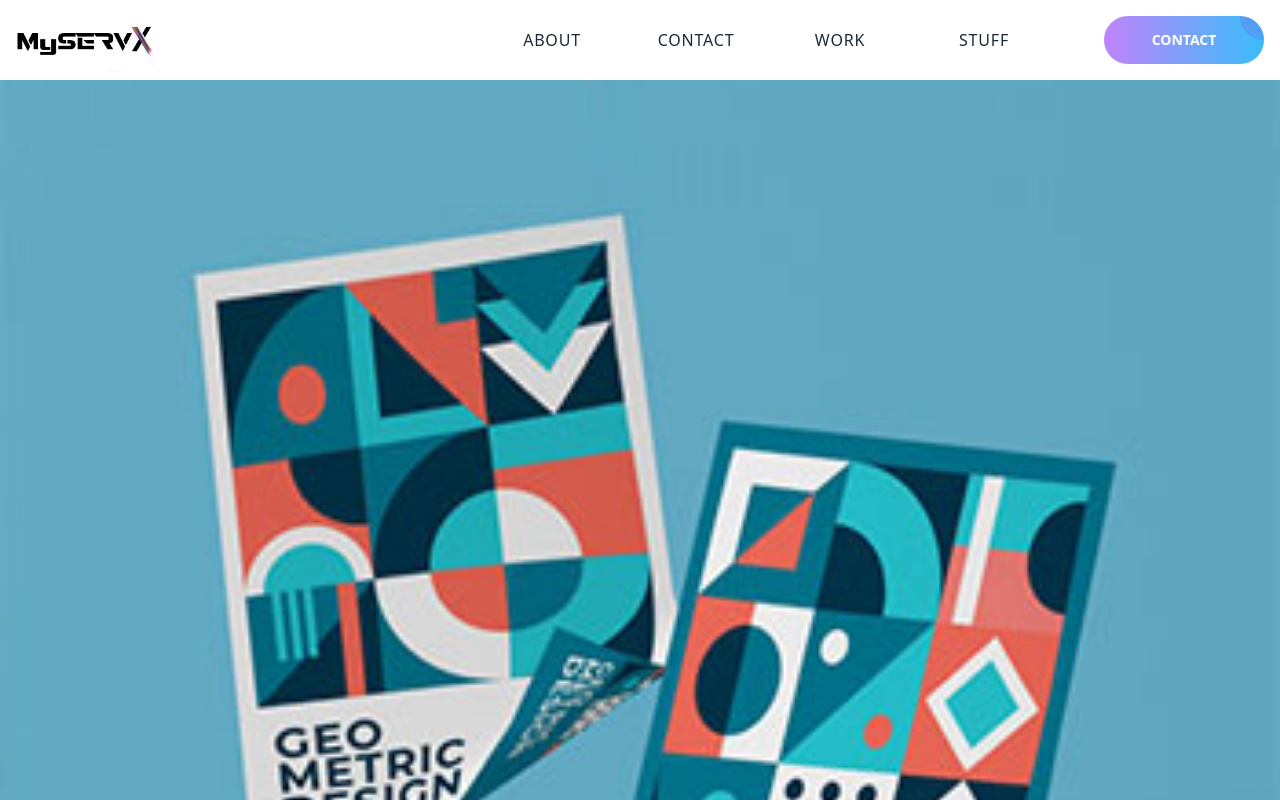
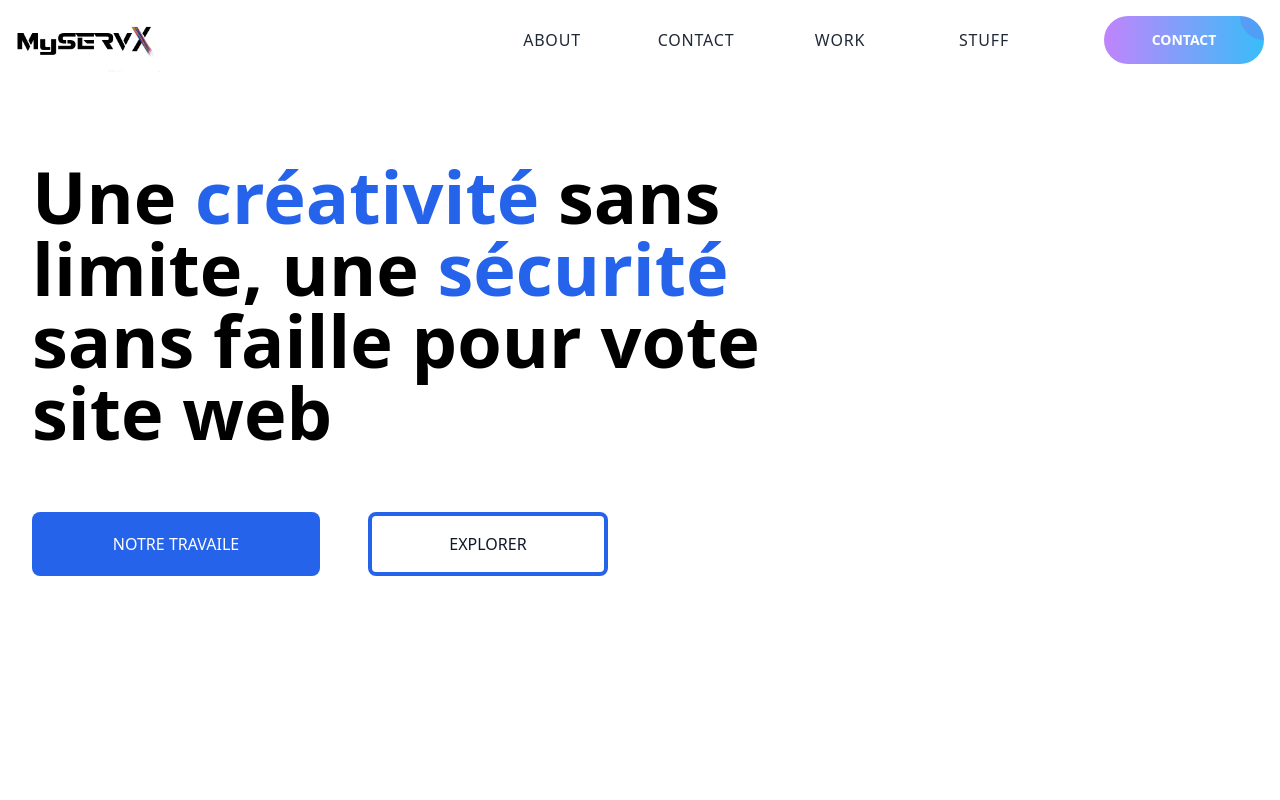
Before and after one commit to anesszereg/My_ServX, a Next.js app: page / in a window 1280 px wide. Shown: the top 800 px of the page. Built offline with nearby package versions, Linux system fonts and the light colour scheme.

Commit message:
added hero section

```diff
--- a/src/components/HeroSection.jsx
+++ b/src/components/HeroSection.jsx
@@ -2,9 +2,20 @@ import React from 'react'
 
 const HeroSection = () => {
   return (
-    <div>
+    <section className='h-screen w-full px-8 pt-40'>
+          <div className="flex items-center lg:items-start gap-y-16 leading-loose font-bold flex-col">
+              <h1 className="md:text-7xl text-4xl sm:text-6xl lg:text-left sm:text-center">Une <span className="text-blue-600">créativité</span> sans <div className="md:block hidden"></div> limite, une <span className="text-blue-600">sécurité</span> <div className="md:block hidden"></div> sans faille pour vote <div className="md:block hidden"></div> site web</h1>
+              <div className="flex sm:flex-row justify-center lg:justify-start flex-col w-full items-center gap-y-4 sm:gap-x-12">
+              <button className='sm:w-72 max-w-xs w-full uppercase transition-all ease-in-out duration-300 hover:bg-opacity-80 text-white font-medium h-14 sm:h-16 bg-blue-600 rounded-lg'>
+                  notre travaile
+              </button>
+              <button className='sm:w-60 max-w-xs w-full uppercase transition-all ease-in-out duration-300 hover:border-blue-400 text-slate-900 font-medium h-14 sm:h-16  border-4 border-blue-600 rounded-lg'>
+                  explorer
+              </button>
+              </div>
+          </div>
 
-    </div>
+    </section>
   )
 }
 
--- a/src/components/index.js
+++ b/src/components/index.js
@@ -3,3 +3,4 @@
 
 export {default as NavBar} from "./Header/NavBar.jsx"
 export {default as MovingPhones} from "./MovingPhones.jsx"
+export {default as HeroSection} from "./HeroSection.jsx"
--- a/src/pages/index.tsx
+++ b/src/pages/index.tsx
@@ -2,7 +2,7 @@ import Head from "next/head";
 import Image from "next/image";
 import { Inter } from "@next/font/google";
 import styles from "@/styles/Home.module.css";
-import { NavBar,MovingPhones } from "../components";
+import { NavBar,HeroSection } from "../components";
 const inter = Inter({ subsets: ["latin"] });
 
 export default function Home() {
@@ -15,7 +15,7 @@ export default function Home() {
         <link rel="icon" href="/favicon.ico" />
       </Head>
       <NavBar />
-      <MovingPhones />
+      <HeroSection />
     </>
   );
 }
```
